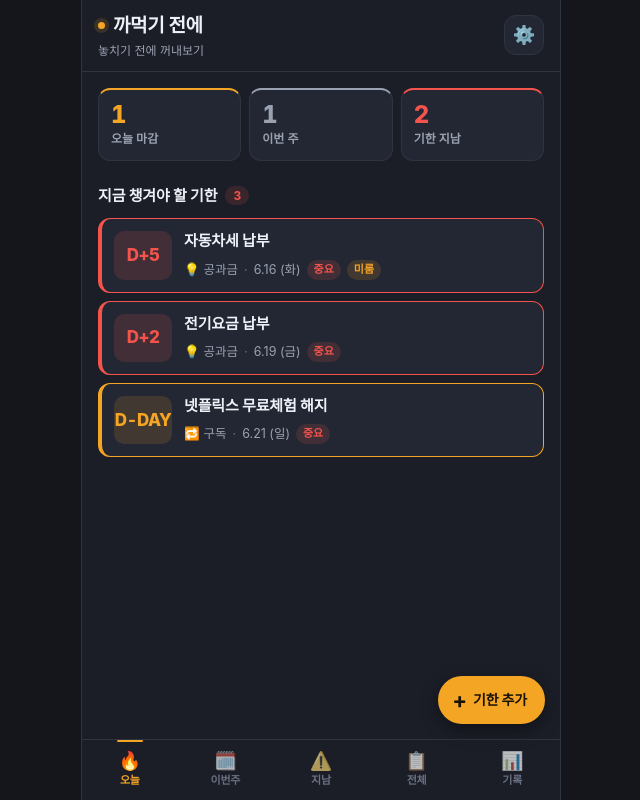
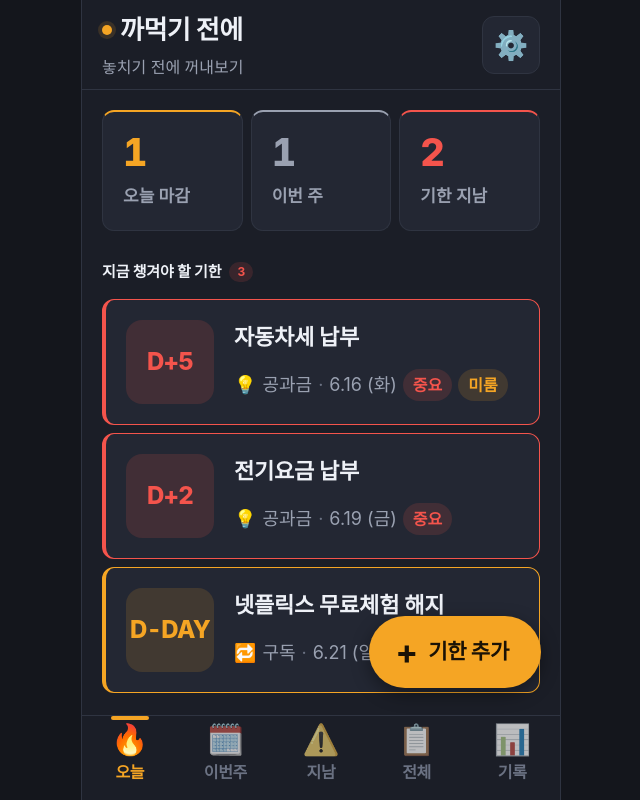
Before and after one commit to jxding-dev/deadline-drawer, a React (Vite) app: page / in a window 1280 px wide. Shown: the whole page, without its empty margins (319-959 px from the left). Built offline with nearby package versions, Linux system fonts and the light colour scheme.

Commit message:
Increase installed PWA UI scale

```diff
--- a/src/components/AppHeader.css
+++ b/src/components/AppHeader.css
@@ -9,18 +9,18 @@
   padding-top: max(var(--space-3), env(safe-area-inset-top));
   background: var(--surface);
   border-bottom: 1px solid var(--border);
-  gap: var(--space-2);
+  gap: var(--space-3);
 }
 
 .app-header__settings {
   flex: none;
   margin-left: auto;
-  width: 40px;
-  height: 40px;
+  width: 58px;
+  height: 58px;
   display: flex;
   align-items: center;
   justify-content: center;
-  font-size: 18px;
+  font-size: 28px;
   border-radius: var(--radius);
   background: var(--surface-2);
   border: 1px solid var(--border);
@@ -29,12 +29,12 @@
 .app-header__titles {
   display: flex;
   flex-direction: column;
-  gap: 2px;
+  gap: 6px;
   min-width: 0;
 }
 
 .app-header__name {
-  font-size: 19px;
+  font-size: 26px;
   font-weight: 700;
   letter-spacing: -0.02em;
   /* 이름 옆 작은 포인트 — 약간의 긴장감 */
@@ -45,8 +45,8 @@
 
 .app-header__name::before {
   content: '';
-  width: 7px;
-  height: 7px;
+  width: 10px;
+  height: 10px;
   border-radius: var(--radius-pill);
   background: var(--accent);
   box-shadow: 0 0 0 4px var(--accent-soft);
@@ -54,6 +54,6 @@
 }
 
 .app-header__tagline {
-  font-size: 12px;
+  font-size: 16px;
   color: var(--text-dim);
 }
--- a/src/components/DeadlineCard.css
+++ b/src/components/DeadlineCard.css
@@ -9,8 +9,9 @@
 .deadline-card__main {
   display: flex;
   align-items: stretch;
-  gap: var(--space-3);
-  padding: var(--space-3);
+  gap: var(--space-4);
+  padding: var(--space-4);
+  min-height: 112px;
   width: 100%;
   text-align: left;
 }
@@ -26,16 +27,17 @@
 /* D-day 블록 — 가장 먼저 읽히는 영역 */
 .deadline-card__dday {
   flex: none;
-  width: 58px;
+  width: 88px;
+  min-height: 84px;
   display: flex;
   align-items: center;
   justify-content: center;
-  border-radius: 10px;
+  border-radius: 16px;
   background: var(--tone-soft, var(--surface-3));
 }
 
 .deadline-card__dday-value {
-  font-size: 17px;
+  font-size: 24px;
   font-weight: 800;
   letter-spacing: -0.03em;
   color: var(--tone-color, var(--text));
@@ -49,11 +51,11 @@
   display: flex;
   flex-direction: column;
   justify-content: center;
-  gap: var(--space-2);
+  gap: var(--space-3);
 }
 
 .deadline-card__title {
-  font-size: 15px;
+  font-size: 22px;
   font-weight: 700;
   line-height: 1.35;
   letter-spacing: -0.01em;
@@ -71,7 +73,7 @@
   align-items: center;
   flex-wrap: wrap;
   gap: 6px;
-  font-size: 12.5px;
+  font-size: 18px;
   color: var(--text-dim);
   min-width: 0;
 }
@@ -79,7 +81,7 @@
 .deadline-card__category {
   display: inline-flex;
   align-items: center;
-  gap: 4px;
+  gap: 6px;
 }
 
 .deadline-card__dot {
@@ -88,20 +90,20 @@
 
 .deadline-card__flag {
   flex: none;
-  font-size: 11px;
+  font-size: 16px;
   font-weight: 700;
   color: var(--danger);
   background: var(--danger-soft);
-  padding: 2px 7px;
+  padding: 4px 10px;
   border-radius: var(--radius-pill);
 }
 
 /* 상태 배지 — color 키를 CSS 변수로 매핑 */
 .deadline-card__status {
   flex: none;
-  font-size: 11px;
+  font-size: 16px;
   font-weight: 700;
-  padding: 2px 7px;
+  padding: 4px 10px;
   border-radius: var(--radius-pill);
   color: var(--text-dim);
   background: var(--surface-3);
@@ -158,8 +160,8 @@
 .deadline-card__action {
   flex: 1 1 0;
   min-width: 0;
-  min-height: 40px; /* 손가락 터치 영역 */
-  font-size: 12.5px;
+  min-height: 52px; /* 손가락 터치 영역 */
+  font-size: 15px;
   font-weight: 700;
   color: var(--text-dim);
   border-right: 1px solid var(--border);
--- a/src/components/QuickAddButton.css
+++ b/src/components/QuickAddButton.css
@@ -2,7 +2,7 @@
    좁은 화면은 뷰포트 기준, 480px↑ 는 중앙 프레임 오른쪽에 정렬된다. */
 .quick-add {
   position: fixed;
-  bottom: calc(var(--tabbar-h) + var(--space-4) + env(safe-area-inset-bottom));
+  bottom: calc(var(--tabbar-h) + var(--space-5) + env(safe-area-inset-bottom));
   right: max(
     var(--space-4),
     calc(50% - var(--app-max-width) / 2 + var(--space-4))
@@ -10,20 +10,20 @@
   z-index: 20;
   display: inline-flex;
   align-items: center;
-  gap: 6px;
-  height: 48px;
-  padding: 0 18px 0 14px;
+  gap: 10px;
+  height: 72px;
+  padding: 0 32px 0 26px;
   border-radius: var(--radius-pill);
   background: var(--accent);
   color: #1a1205;
-  font-size: 14px;
+  font-size: 21px;
   font-weight: 800;
   letter-spacing: -0.01em;
   box-shadow: 0 6px 18px rgba(0, 0, 0, 0.4);
 }
 
 .quick-add__icon {
-  font-size: 22px;
+  font-size: 34px;
   font-weight: 700;
   line-height: 1;
   margin-top: -1px;
--- a/src/components/SummaryCard.css
+++ b/src/components/SummaryCard.css
@@ -2,9 +2,10 @@
   display: flex;
   flex-direction: column;
   align-items: flex-start;
-  gap: 2px;
+  gap: 10px;
   min-width: 0;
-  padding: var(--space-3) var(--space-3);
+  min-height: 108px;
+  padding: var(--space-4);
   background: var(--surface-2);
   border: 1px solid var(--border);
   border-radius: var(--radius);
@@ -13,7 +14,7 @@
 }
 
 .summary-card__count {
-  font-size: 24px;
+  font-size: 38px;
   font-weight: 800;
   line-height: 1.1;
   letter-spacing: -0.02em;
@@ -22,7 +23,7 @@
 }
 
 .summary-card__label {
-  font-size: 12px;
+  font-size: 17px;
   font-weight: 600;
   color: var(--text-dim);
   white-space: nowrap;
--- a/src/components/TabBar.css
+++ b/src/components/TabBar.css
@@ -13,9 +13,9 @@
   flex-direction: column;
   align-items: center;
   justify-content: center;
-  gap: 3px;
+  gap: 6px;
   min-height: var(--tabbar-h);
-  padding: var(--space-2) var(--space-1);
+  padding: var(--space-2) var(--space-1) var(--space-3);
   color: var(--text-faint);
   transition: color 0.15s ease;
 }
@@ -27,14 +27,14 @@
   top: 0;
   left: 50%;
   transform: translateX(-50%);
-  width: 26px;
-  height: 2px;
+  width: 38px;
+  height: 4px;
   border-radius: var(--radius-pill);
   background: var(--accent);
 }
 
 .tab__icon {
-  font-size: 18px;
+  font-size: 30px;
   line-height: 1;
   filter: grayscale(0.4);
   opacity: 0.7;
@@ -42,7 +42,7 @@
 }
 
 .tab__label {
-  font-size: 11px;
+  font-size: 16px;
   font-weight: 600;
   letter-spacing: -0.02em;
   white-space: nowrap;
--- a/src/styles/global.css
+++ b/src/styles/global.css
@@ -19,8 +19,8 @@ body {
   background: var(--bg);
   color: var(--text);
   font-family: var(--font-sans);
-  font-size: 15px;
-  line-height: 1.45;
+  font-size: 17px;
+  line-height: 1.5;
   -webkit-font-smoothing: antialiased;
   text-rendering: optimizeLegibility;
 }
--- a/src/styles/variables.css
+++ b/src/styles/variables.css
@@ -20,10 +20,10 @@
   /* 간격 */
   --space-1: 4px;
   --space-2: 8px;
-  --space-3: 12px;
-  --space-4: 16px;
-  --space-5: 24px;
-  --space-6: 32px;
+  --space-3: 16px;
+  --space-4: 20px;
+  --space-5: 30px;
+  --space-6: 40px;
 
   /* 모서리 */
   --radius: 12px;
@@ -32,8 +32,8 @@
 
   /* 레이아웃 */
   --app-max-width: 480px;
-  --header-h: 60px;
-  --tabbar-h: 60px;
+  --header-h: 88px;
+  --tabbar-h: 82px;
 
   /* 타이포 — 외부 폰트 없이 시스템 스택 */
   --font-sans: -apple-system, BlinkMacSystemFont, "Segoe UI", "Pretendard",
```
